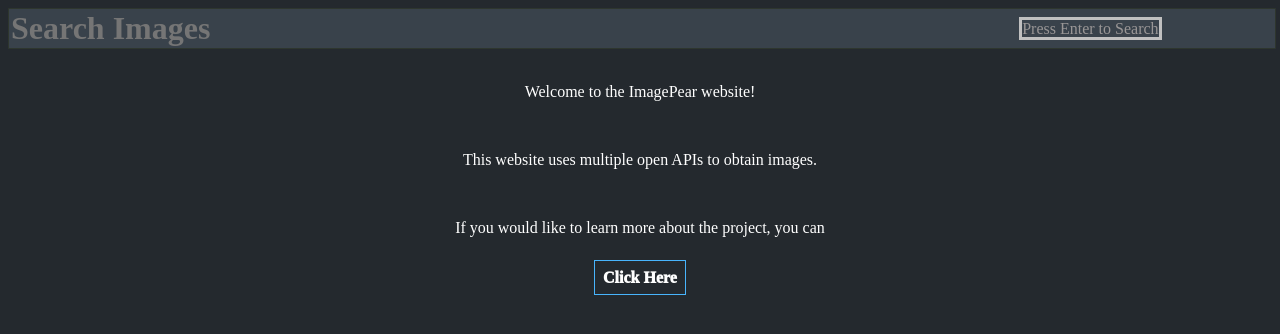
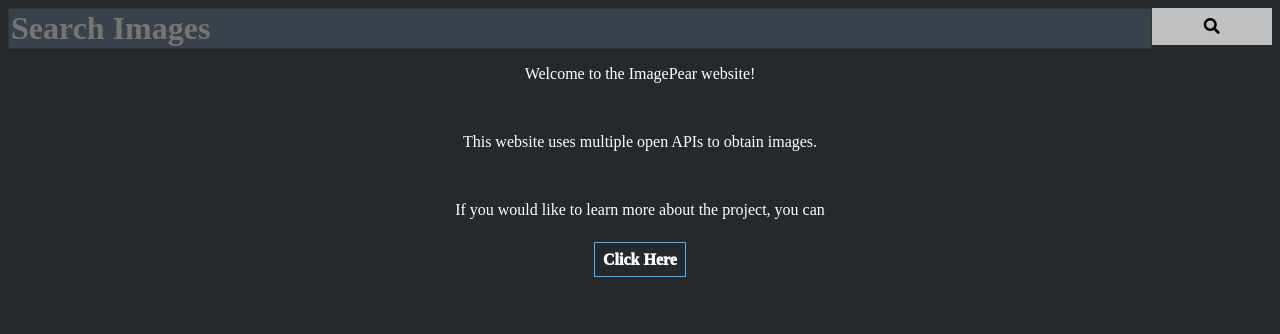
Before and after one commit to nnajiabraham/image-search, a plain HTML site: page index.html in a window 1280 px wide. Drawn offline with nearby package versions, Linux system fonts and the light colour scheme.

Commit message:
Replaced hint-text for a search-icon.

```diff
--- a/css/styles.css
+++ b/css/styles.css
@@ -13,31 +13,23 @@ body {
     transition: all .5s ease-in-out;
     font-family: serif;
     font-weight: bolder;
-    padding-right: 10%;
+}
+
+.search-icon {
+    position: relative;
+    float: right;
+    cursor: pointer;
+    display: inline;
+    margin-left: -1em;
+    background-color: silver;
+    padding: 0.6em;
+    width: 8%;
+    text-align: center;
 }
 
 .searchbar:focus {
     background: rgb(214, 214, 214);
     color: teal;
-}
-
-.hint-text {
-    border-color: silver;
-    color: rgb(153, 150, 150);
-    width: 19%;
-    border-style: solid;
-    position: relative;
-    display: inline;
-    bottom: 1.8em;
-    left: 65%; /* Add media queries */
-    }
-
-@media(min-width: 768px) {
-.hint-text {
-    width: 19%;
-    bottom: 1.8em;
-    left: 80%; /* Add media queries */
-}
 }
 
 .intro-text {
--- a/index.html
+++ b/index.html
@@ -5,12 +5,15 @@
     <meta name="viewport" content="width=device-width, initial-scale=1.0">
     <meta http-equiv="X-UA-Compatible" content="ie=edge">
     <link rel="stylesheet" href="./css/styles.css">
+    <link rel="stylesheet" href="https://use.fontawesome.com/releases/v5.3.1/css/all.css" integrity="sha384-mzrmE5qonljUremFsqc01SB46JvROS7bZs3IO2EmfFsd15uHvIt+Y8vEf7N7fWAU" crossorigin="anonymous">
     <title>Github Search</title>
 </head>
 <body>
     <div class="search-bar-wrapper">
     <input id="search" type="text" placeholder="Search Images" class="searchbar">
-    <p class="hint-text">Press Enter to Search</p>
+    <a class="search-icon">
+        <i class="fas fa-search"></i>
+    </a>
     </div>
 
     <div class="intro-text">
--- a/js/work.js
+++ b/js/work.js
@@ -1,5 +1,20 @@
 const searchbar = $(".searchbar");
+const searchicon = $(".search-icon");
 const resultswrapper = document.getElementById("wrapper-results");
+
+
+// Search functionality provided for both Enter key and search icon.
+searchicon.on("click", (e) => {
+        // first remove previous search results if existent.
+        if(UITrafficController.resultsExist) {
+        while (resultswrapper.firstChild) {
+            resultswrapper.firstChild.remove();
+        }
+    }
+        activate_query(searchbar.val()).then(() => {
+            assign_images();
+        })
+    })
 
 searchbar.on("keypress", (e) => {
     // if key = Enter
```
